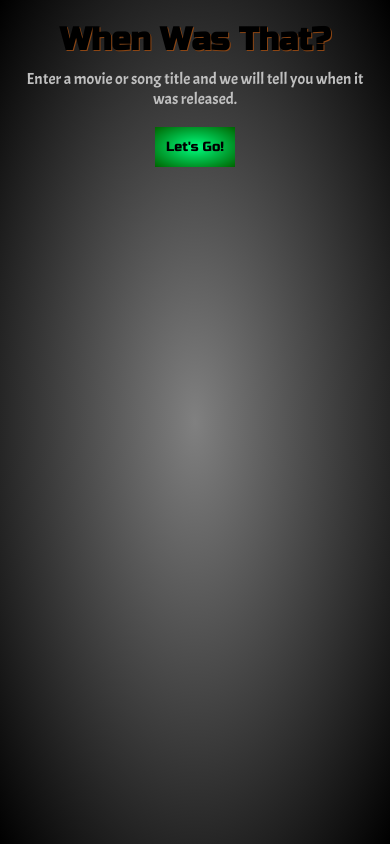
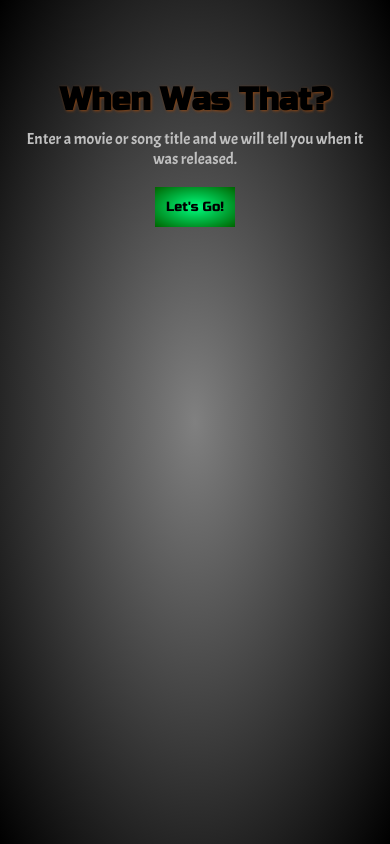
Before and after one commit to Rokio117/When-Was-That-, a plain HTML site: page index.html in a window 390 px wide. Drawn offline with nearby package versions, Linux system fonts and the light colour scheme.

Commit message:
finished initial stylings. ready for mobile test

```diff
--- a/index.css
+++ b/index.css
@@ -6,7 +6,8 @@
 }
 body {
   height: 100%;
-  background: radial-gradient(gray, black) center center fixed;
+  background: radial-gradient( gray, black) center center fixed;
+  /*background: url(https://images.unsplash.com/photo-1464639351491-a172c2aa2911?ixlib=rb-1.2.1&ixid=eyJhcHBfaWQiOjEyMDd9&auto=format&fit=crop&w=634&q=80) no-repeat center center fixed;*/
   background-repeat: no-repeat;
   background-size: cover;
 
@@ -20,6 +21,7 @@ input:hover, button:hover {
 }
 .response, #welcome-text, #directions {
   font-family: 'Acme', sans-serif;
+  color: silver;
 }
 .hidden {
   display: none;
@@ -49,12 +51,13 @@ fieldset {
   border: none;
 }
 h2, h1 {
+  margin-top: 60px;
   padding-top: 20px;
   font-size: 2em;
   font-family: 'Russo One', sans-serif;
   color: black;
-  text-shadow: 0px 0px 10px gray;
-  text-shadow: 1px 1px 0px saddlebrown;
+
+  text-shadow: 1px 1px 3px saddlebrown;
 }
 #lets-go-button {
   margin-top: 20px;
```
